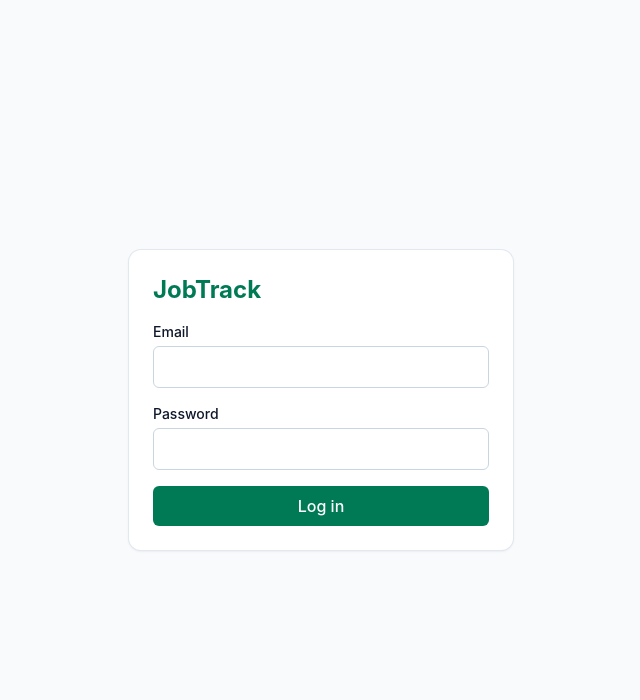
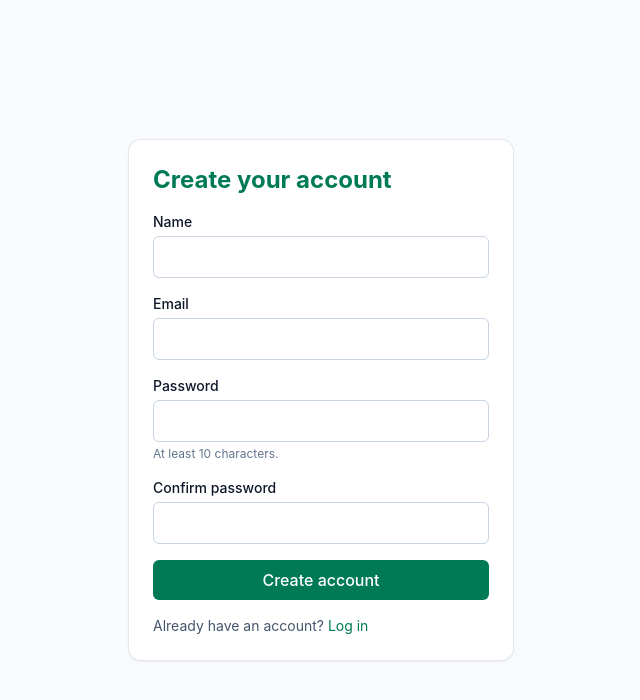
Before and after one commit to Maricar-Mangulabnan/jobtrack, a React (Vite) app in the folder apps/web/: page /register in a window 1280 px wide. Shown: the top 700 px of the page, without its empty margins (319-959 px from the left). Built offline with nearby package versions, Linux system fonts and the light colour scheme; no server answers.

Commit message:
Add register page

```diff
--- a/apps/web/src/App.jsx
+++ b/apps/web/src/App.jsx
@@ -1,8 +1,9 @@
 import { useEffect, useState } from "react";
 import { api, clearToken, getToken, setToken } from "./api";
 import Home from "./pages/Home";
-import { Navigate, Route, Routes } from "react-router-dom";
+import { Link, Navigate, Route, Routes } from "react-router-dom";
 import ApplicationPage from "./pages/ApplicationPage";
+import Register from "./pages/Register";
 
 function LoginForm({ onLoggedIn }) {
   const [email, setEmail] = useState("");
@@ -75,6 +76,12 @@ function LoginForm({ onLoggedIn }) {
       >
         {loading ? "Logging in..." : "Log in"}
       </button>
+      <p className="text-sm text-slate-600">
+        No account yet?{" "}
+        <Link to="/register" className="text-emerald-700 hover:underline">
+          Register
+        </Link>
+      </p>
     </form>
   );
 }
@@ -120,7 +127,10 @@ export default function App() {
 
   return (
     <main className="grid min-h-screen place-items-center bg-slate-50 p-4 text-slate-900">
-      <LoginForm onLoggedIn={setUser} />
+      <Routes>
+        <Route path="/register" element={<Register onLoggedIn={setUser} />} />
+        <Route path="*" element={<LoginForm onLoggedIn={setUser} />} />
+      </Routes>
     </main>
   );
 }
--- /dev/null
+++ b/apps/web/src/pages/Register.jsx
@@ -0,0 +1,132 @@
+import { useState } from "react";
+import { Link } from "react-router-dom";
+import { api, setToken } from "../api";
+
+const fieldClass =
+  "mt-1 w-full rounded-md border border-slate-300 px-3 py-2 focus:outline-none focus:ring-2 focus:ring-emerald-600";
+
+export default function Register({ onLoggedIn }) {
+  const [form, setForm] = useState({
+    name: "",
+    email: "",
+    password: "",
+    confirm: "",
+  });
+  const [error, setError] = useState("");
+  const [loading, setLoading] = useState(false);
+
+  const set = (field) => (e) => setForm({ ...form, [field]: e.target.value });
+
+  async function handleSubmit(e) {
+    e.preventDefault();
+    setError("");
+
+    if (form.password !== form.confirm) {
+      setError("Passwords do not match");
+      return;
+    }
+
+    setLoading(true);
+    try {
+      const { token, user } = await api("/auth/register", {
+        method: "POST",
+        body: { name: form.name, email: form.email, password: form.password },
+      });
+      setToken(token); // registering also logs you in
+      onLoggedIn(user);
+    } catch (err) {
+      setError(err.message);
+    } finally {
+      setLoading(false);
+    }
+  }
+
+  return (
+    <form
+      onSubmit={handleSubmit}
+      className="w-full max-w-sm space-y-4 rounded-xl bg-white p-6 shadow-sm ring-1 ring-slate-200"
+    >
+      <h1 className="text-2xl font-bold text-emerald-700">
+        Create your account
+      </h1>
+
+      <div>
+        <label htmlFor="name" className="block text-sm font-medium">
+          Name
+        </label>
+        <input
+          id="name"
+          required
+          autoComplete="name"
+          value={form.name}
+          onChange={set("name")}
+          className={fieldClass}
+        />
+      </div>
+
+      <div>
+        <label htmlFor="email" className="block text-sm font-medium">
+          Email
+        </label>
+        <input
+          id="email"
+          type="email"
+          required
+          autoComplete="email"
+          value={form.email}
+          onChange={set("email")}
+          className={fieldClass}
+        />
+      </div>
+
+      <div>
+        <label htmlFor="password" className="block text-sm font-medium">
+          Password
+        </label>
+        <input
+          id="password"
+          type="password"
+          required
+          minLength={8}
+          autoComplete="new-password"
+          value={form.password}
+          onChange={set("password")}
+          className={fieldClass}
+        />
+        <p className="mt-1 text-xs text-slate-500">At least 10 characters.</p>
+      </div>
+
+      <div>
+        <label htmlFor="confirm" className="block text-sm font-medium">
+          Confirm password
+        </label>
+        <input
+          id="confirm"
+          type="password"
+          required
+          autoComplete="new-password"
+          value={form.confirm}
+          onChange={set("confirm")}
+          className={fieldClass}
+        />
+      </div>
+
+      {error && <p className="text-sm text-red-600">{error}</p>}
+
+      <button
+        type="submit"
+        disabled={loading}
+        className="w-full rounded-md bg-emerald-700 px-3 py-2 font-medium text-white hover:bg-emerald-800 disabled:opacity-60"
+      >
+        {loading ? "Creating account..." : "Create account"}
+      </button>
+
+      <p className="text-sm text-slate-600">
+        Already have an account?{" "}
+        <Link to="/" className="text-emerald-700 hover:underline">
+          Log in
+        </Link>
+      </p>
+    </form>
+  );
+}
```
